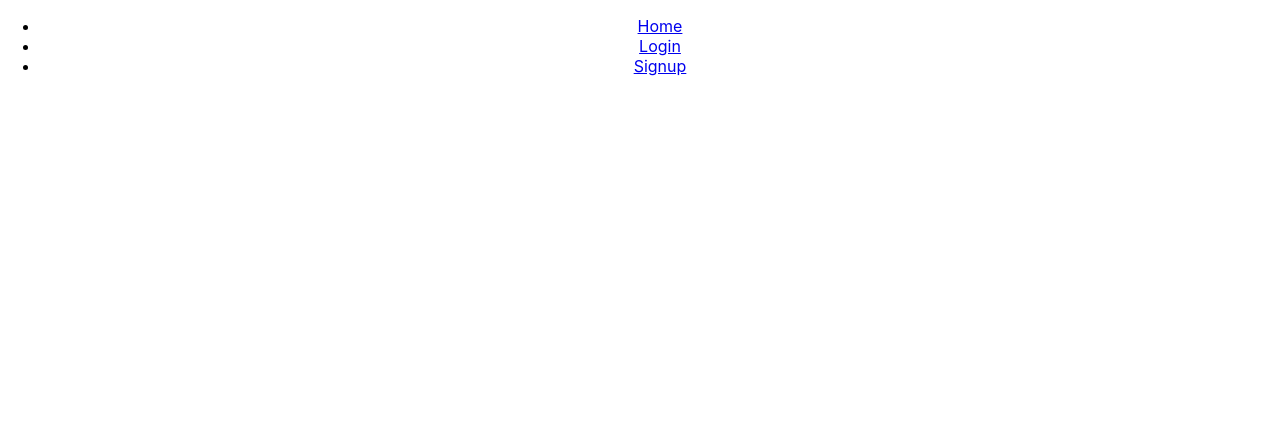
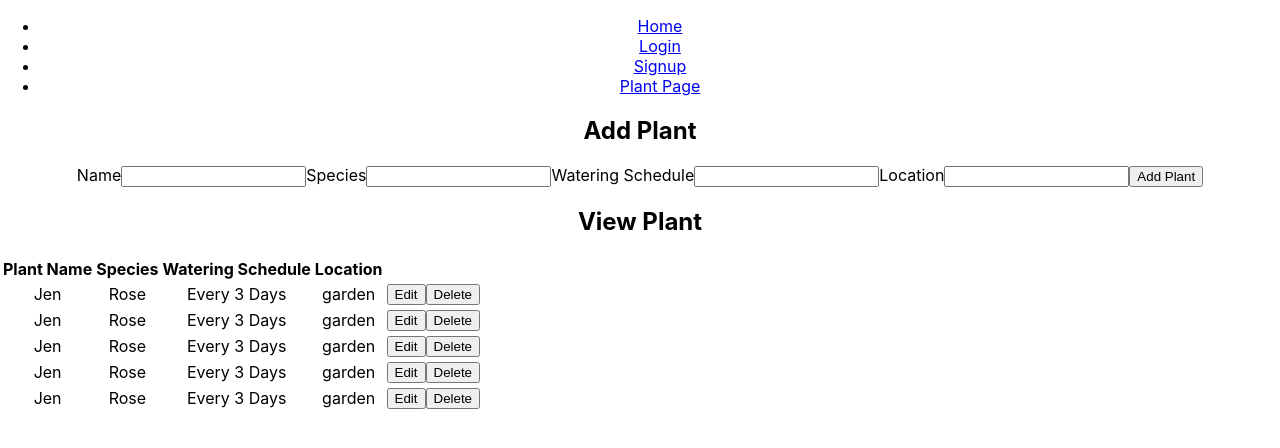
Before and after one commit to build-water-my-plants/build-water-my-plants-fe, a React (Create React App) app in the folder water-plants/: page /plantPage in a window 1280 px wide. Shown: the top 448 px of the page. Built offline with nearby package versions, Linux system fonts and the light colour scheme.

Commit message:
Beginning of CRUD -- starting functionality of plants page add plants

```diff
--- a/water-plants/src/App.js
+++ b/water-plants/src/App.js
@@ -3,6 +3,7 @@ import { BrowserRouter as Router, Route, Link } from 'react-router-dom';
 import Home from "./components/Home"
 import Login from "./components/Login"
 import Signup from "./components/Signup"
+import PlantCard from "./components/PlantPage"
 import './App.css';
 
 
@@ -21,11 +22,15 @@ function App() {
           <li>
               <Link to="/signup">Signup</Link>
           </li>
+          <li>
+              <Link to="/plantPage">Plant Page</Link>
+          </li>
       </ul>
 
         <Route  exact path="/" component={Home}/>
         <Route  exact path="/login" component={Login} />
         <Route  exact path="/signup" component={Signup} />
+        <Route  path ="/plantPage" component={PlantCard} />
 
     </div>
     </Router>
--- /dev/null
+++ b/water-plants/src/components/AddUserForm.js
@@ -0,0 +1,34 @@
+import React, {useState} from 'react';
+
+const AddUserForm = props => {
+
+  const initialFormState = { id: null, plant_type: '', plant_name: '', species: '', name: '', watering_schedule: '', location: ''};
+  const [user, setUser] = useState(initialFormState);
+
+  const handleInputChange = event => {
+    const { name, value } = event.target;
+    setUser({ ...user, [name]: value })
+  }
+
+  return (
+    <form onSubmit={event => {
+      event.preventDefault();
+      // || !user.lifted || !user.sets || !user.reps
+      if (!user.name) return;
+      props.addUser(user)
+      setUser(initialFormState)
+    }}>
+      <label>Name</label>
+      <input type="text" name="name" value={user.name} onChange={handleInputChange} />
+      <label>Species</label>
+      <input type="text" name="species" value={user.species} onChange={handleInputChange} />
+      <label>Watering Schedule</label>
+      <input type="text" name="watering_schedule" value={user.watering_schedule} onChange={handleInputChange} />
+      <label>Location</label>
+      <input type="text" name="location" value={user.location} onChange={handleInputChange} />
+      <button>Add Plant</button>
+    </form>
+  )
+}
+
+export default AddUserForm;
--- /dev/null
+++ b/water-plants/src/components/EditUserForm.js
@@ -0,0 +1,38 @@
+import React, { useState, useEffect } from 'react';
+
+const EditUserForm = props => {
+  const [user, setUser] = useState(props.currentUser);
+
+  const handleInputChange = event => {
+    const { name, value } = event.target
+
+    setUser({ ...user, [name]: value })
+  };
+
+  useEffect(() => {
+    setUser(props.currentUser)
+  }, [props])
+
+  return (
+    <form
+      onSubmit={event => {
+        event.preventDefault()
+
+        props.updateUser(user.id, user)
+      }}
+    >
+    <label>Name</label>
+    <input type="text" name="name" value={user.name} onChange={handleInputChange} />
+    <label>Species</label>
+    <input type="text" name="species" value={user.species} onChange={handleInputChange} />
+    <label>Watering Schedule</label>
+    <input type="text" name="watering_schedule" value={user.watering_schedule} onChange={handleInputChange} />
+    <label>Location</label>
+    <input type="text" name="location" value={user.location} onChange={handleInputChange} />
+    <button>Update Exercise</button>
+    <button onClick={() => props.setEditing(false)} className="button muted-button">Cancel</button>
+    </form>
+  )
+}
+
+export default EditUserForm;
--- a/water-plants/src/components/Home.js
+++ b/water-plants/src/components/Home.js
@@ -4,7 +4,8 @@ const Home = () => {
     return(
         <div className="home">
          <h1> Build Water My Plants - FrontEnd</h1>
-     <img src="https://images.pexels.com/photos/1906439/pexels-photo-1906439.jpeg?cs=srgb&dl=house-plant-plants-pot-plants-1906439.jpg&fm=jpg" alt="succulents"/>
+         <img src="https://images.pexels.com/photos/1906439/pexels-photo-1906439.jpeg?cs=srgb&dl=house-plant-plants-pot-plants-1906439.jpg&fm=jpg" alt="succulents"/>
+
         </div>
     )
 }
--- /dev/null
+++ b/water-plants/src/components/PlantPage.js
@@ -0,0 +1,78 @@
+import React, {useState, useEffect} from "react";
+import UserTable from './UserTable.js';
+import AddUserForm from './AddUserForm.js';
+import EditUserForm from './EditUserForm.js';
+
+export default function PlantCard(props) {
+
+  // This is some dummy data representing some plant cards
+  // THIS WILL CHANGE
+
+  const usersData = [
+    { id: 1, plant_type: 'Plant type', plant_name: 'Rose', species: 'Rose', name: 'Jen', watering_schedule: '3', location: 'garden'},
+    {id: 2, plant_type: 'Plant type', plant_name: 'Rose', species: 'Rose', name: 'Jen', watering_schedule: '3', location: 'garden'},
+    {id: 3, plant_type: 'Plant type', plant_name: 'Rose', species: 'Rose', name: 'Jen', watering_schedule: '3', location: 'garden'},
+    {id: 4, plant_type: 'Plant type', plant_name: 'Rose', species: 'Rose', name: 'Jen', watering_schedule: '3', location: 'garden'},
+    {id: 5, plant_type: 'Plant type', plant_name: 'Rose', species: 'Rose', name: 'Jen', watering_schedule: '3', location: 'garden'},
+  ];
+
+  const initialFormState = { id: null, plant_type: '', plant_name: '', species: '', name: '', watering_schedule: '', location: ''};
+
+  // Here I want to set any of my states.
+  const [users, setUsers] = useState(usersData);
+
+  const [editing, setEditing] = useState(false);
+
+  const [currentUser, setCurrentUser] = useState(initialFormState);
+
+  // Crud Operation
+  const addUser = user => {
+		user.id = users.length + 1
+		setUsers([ ...users, user ])
+	}
+
+  const deleteUser = id => {
+		setEditing(false)
+		setUsers(users.filter(user => user.id !== id))
+	}
+
+	const updateUser = (id, updatedUser) => {
+		setEditing(false)
+		setUsers(users.map(user => (user.id === id ? updatedUser : user)))
+	}
+
+	const editRow = user => {
+		setEditing(true)
+		setCurrentUser({ id: user.id, name: user.name, plant_type: user.plant_type, plant_name: user.plant_name, species: user.species, watering_schedule: user.watering_schedule, location: user.location })
+	}
+
+  return(
+    <div className="container">
+      <div className="flex-row">
+      <div className="flex-large">
+        {editing ? (
+          <div className='workoutform'>
+            <h2>Edit User</h2>
+            <EditUserForm
+              editing={editing}
+              setEditing={setEditing}
+              currentUser={currentUser}
+              updateUser={updateUser}
+            />
+          </div>
+        ) : (
+          <div>
+            <h2>Add Plant</h2>
+            <AddUserForm addUser={addUser} />
+          </div>
+        )}
+      </div>
+        <div className="flex-large">
+          <h2>View Plant</h2>
+          <UserTable users={users} editRow={editRow} deleteUser={deleteUser} />
+        </div>
+      </div>
+    </div>
+  )
+
+}
--- /dev/null
+++ b/water-plants/src/components/UserTable.js
@@ -0,0 +1,36 @@
+import React from 'react';
+
+const UserTable = props => (
+  <table>
+    <thead>
+      <tr>
+        <th>Plant Name</th>
+        <th>Species</th>
+        <th>Watering Schedule</th>
+        <th>Location</th>
+      </tr>
+    </thead>
+    <tbody>
+      {props.users.length > 0 ? (
+        props.users.map(user => (
+          <tr key={user.id}>
+            <td>{user.name}</td>
+            <td>{user.species}</td>
+            <td>Every {user.watering_schedule} Days</td>
+            <td>{user.location}</td>
+            <td>
+              <button onClick={() => {props.editRow(user)}} className="button muted-button">Edit</button>
+              <button onClick={() => props.deleteUser(user.id)} className="button muted-button">Delete</button>
+            </td>
+          </tr>
+        ))
+      ) : (
+        <tr>
+          <td colSpan={3}>No users</td>
+        </tr>
+      )}
+    </tbody>
+  </table>
+)
+
+export default UserTable;
```
